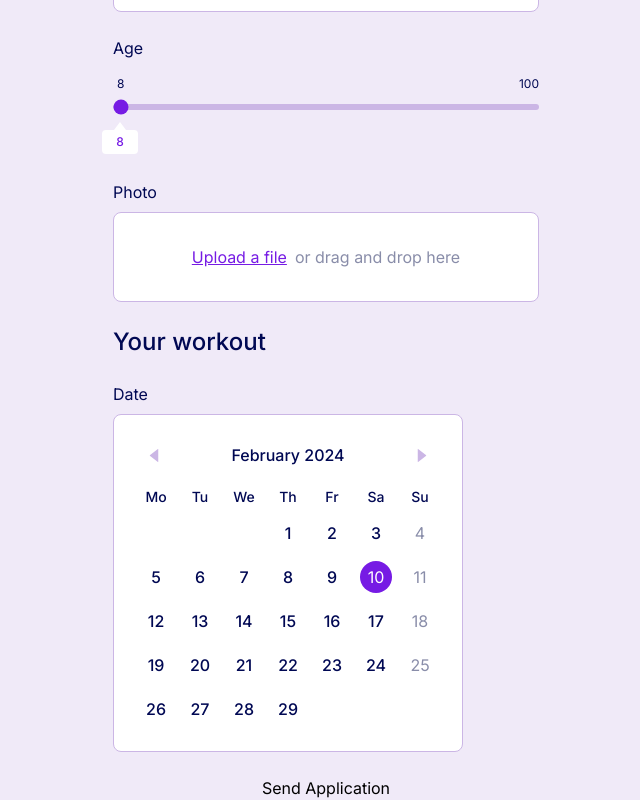
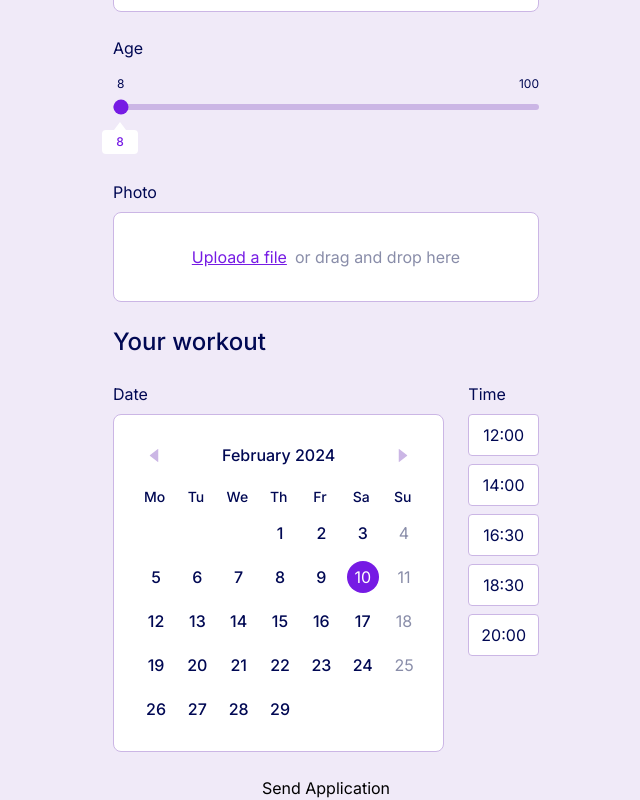
Before and after one commit to bogdanovich231/Personal-Form, a React (Vite) app: page / in a window 1280 px wide. Both pictures are taken after a click on the element "10". Shown: the part 290-1090 px from the top of the page, without its empty margins (314-954 px from the left). Built offline with nearby package versions, Linux system fonts and the light colour scheme; no server answers.

Commit message:
feat: create time for non-holidays and block holidays and sunday

```diff
--- a/src/Components/CustomCalenderInput/CustomCalenderInput.tsx
+++ b/src/Components/CustomCalenderInput/CustomCalenderInput.tsx
@@ -3,6 +3,7 @@ import { getDaysInMonth, getFirstDayOfMonth } from '../../utils/getDate';
 import './CustomCalenderInput.css';
 import { fetchHolidays } from '../../utils/api/holidaysApi';
 import MarkIcon from '../../assets/mark-icon.svg';
+import { generateTime } from '../../utils/generateTime';
 
 function CustomCalenderInput() {
   const currentDate = new Date();
@@ -11,6 +12,7 @@ function CustomCalenderInput() {
   const [holidays, setHolidays] = useState<{ date: string; type: string; name: string }[]>([]);
   const [selectedDate, setSelectedDate] = useState<number | null>(null);
   const [holidayInfo, setHolidayInfo] = useState<string | null>(null);
+  const [availableTimes, setAvailableTimes] = useState<string[]>([]);
 
   useEffect(() => {
     const fetchAndSetHolidays = async () => {
@@ -18,7 +20,7 @@ function CustomCalenderInput() {
         const holidayData = await fetchHolidays('PL', year);
         setHolidays(holidayData);
       } catch (err) {
-        console.log('Error during loading of holidays');
+        console.error('Error during loading of holidays');
       }
     };
 
@@ -44,23 +46,16 @@ function CustomCalenderInput() {
     }
 
     for (let i = 1; i <= daysInMonth; i++) {
-      const isHoliday = holidays.some(
-        (holiday) => new Date(holiday.date).getDate() === i && new Date(holiday.date).getMonth() + 1 === month
-      );
-
-      const isNationalHoliday = holidays.some(
-        (holiday) => holiday.type === 'NATIONAL_HOLIDAY' && new Date(holiday.date).getDate() === i
-      );
-
-      const isSunday = new Date(year, month - 1, i).getDay() === 0;
-
-      const isSelectedDate = selectedDate === i;
-
       const selectedHoliday = holidays.find(
         (holiday) => new Date(holiday.date).getDate() === i && new Date(holiday.date).getMonth() + 1 === month
       );
 
+      const isNationalHoliday = selectedHoliday?.type === 'NATIONAL_HOLIDAY';
+      const isSunday = new Date(year, month - 1, i).getDay() === 0;
       const isObservanceHoliday = selectedHoliday?.type === 'OBSERVANCE';
+      const isSelectedDate = selectedDate === i;
+
+      const isDisabled = isSunday || isNationalHoliday || isObservanceHoliday;
 
       days.push(
         <div
@@ -68,14 +63,20 @@ function CustomCalenderInput() {
           className={`text-center p-2 cursor-pointer rounded-full w-8 h-8 flex justify-center items-center m-0.5 ${
             isSelectedDate
               ? 'bg-[#761BE4] text-white'
-              : isHoliday || isNationalHoliday || isSunday
+              : isNationalHoliday || isSunday
+                ? 'text-[#898DA9] cursor-not-allowed pointer-events-none'
+                : isDisabled
                   ? 'text-[#898DA9]'
                   : 'bg-transparent text-[#000853] text-base font-medium'
           }`}
           onClick={() => {
-            if (!isSunday && !isNationalHoliday) {
+            if (!isDisabled) {
               setSelectedDate(i);
+              setAvailableTimes(generateTime(i, month, year, holidays));
+            } else {
+              setAvailableTimes([]);
             }
+
             if (isObservanceHoliday) {
               setHolidayInfo(selectedHoliday?.name);
             } else {
@@ -92,8 +93,10 @@ function CustomCalenderInput() {
   };
 
   return (
+    <div className="flex gap-6">
       <div className="">
         <h2 className="text-2xl mb-6 font-medium text-[#000853]">Your workout</h2>
+        <div className="flex justify-between gap-6 ">
           <div className="flex flex-col items-start">
             <h4 className="text-base mb-2 text-[#000853]">Date</h4>
             <div className="p-6 border border-[#CBB6E5] rounded-lg bg-white">
@@ -108,6 +111,23 @@ function CustomCalenderInput() {
               <div className="grid grid-cols-7 gap-2 mt-2">{renderDays(month, year)}</div>
             </div>
           </div>
+          {availableTimes.length > 0 && (
+            <div className="">
+              <h4 className="text-base mb-2 text-[#000853]">Time</h4>
+              <div className="flex flex-col gap-2">
+                {availableTimes.map((time) => (
+                  <button
+                    key={time}
+                    className="text-base bg-white px-3 py-2 cursor-pointer rounded border border-[#CBB6E5] text-center text-[#000853] focus:border-2
+                    focus:border-[#761BE4] outline-none shadow-none"
+                  >
+                    {time}
+                  </button>
+                ))}
+              </div>
+            </div>
+          )}
+        </div>
         {holidayInfo && (
           <div className="flex align-center gap-2 mt-4 text-center text-[#000853] text-sm">
             <img src={MarkIcon} alt="mark icon" />
@@ -115,6 +135,7 @@ function CustomCalenderInput() {
           </div>
         )}
       </div>
+    </div>
   );
 }
 
```
Lines whose indentation alone changed are shown as unchanged.
